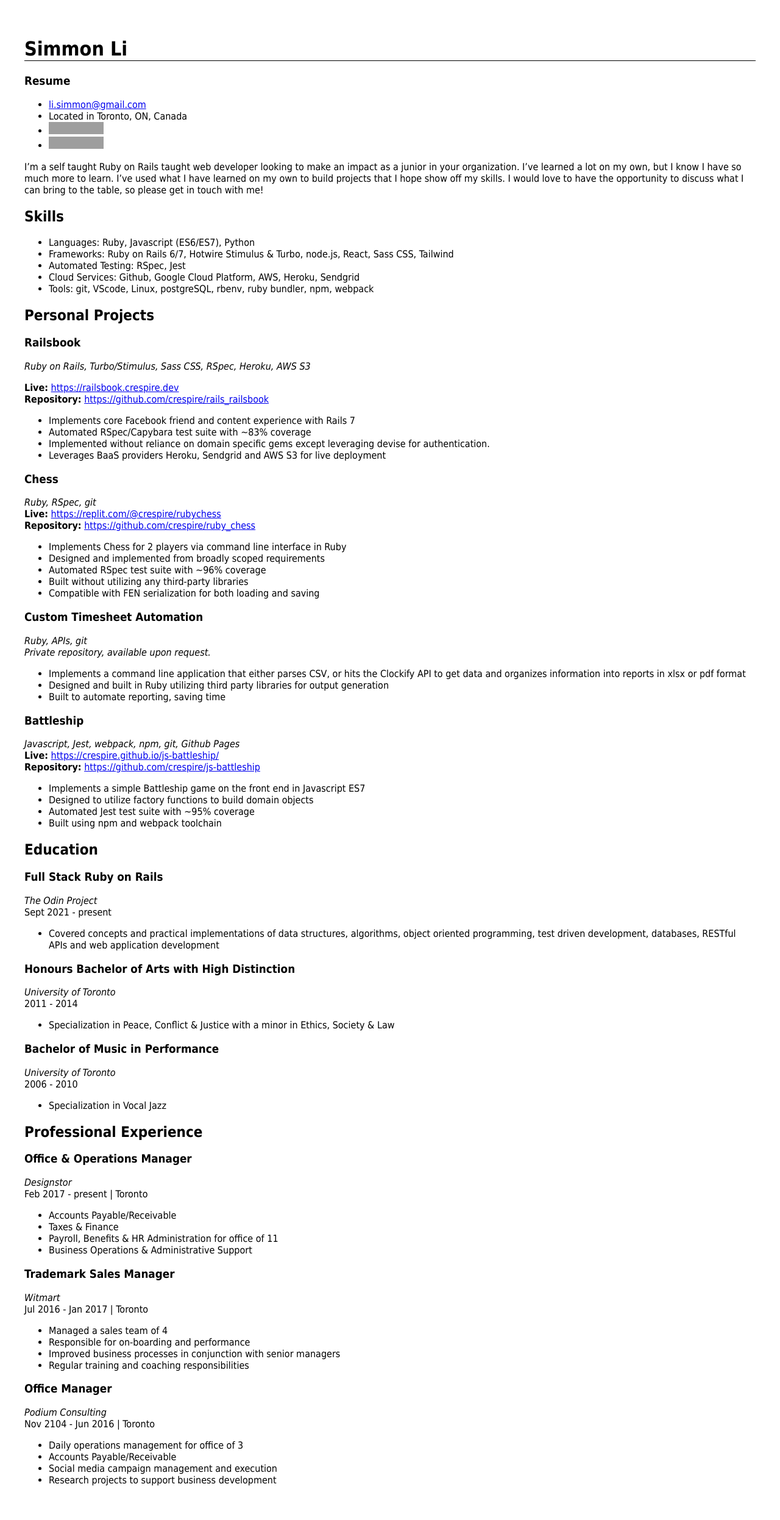
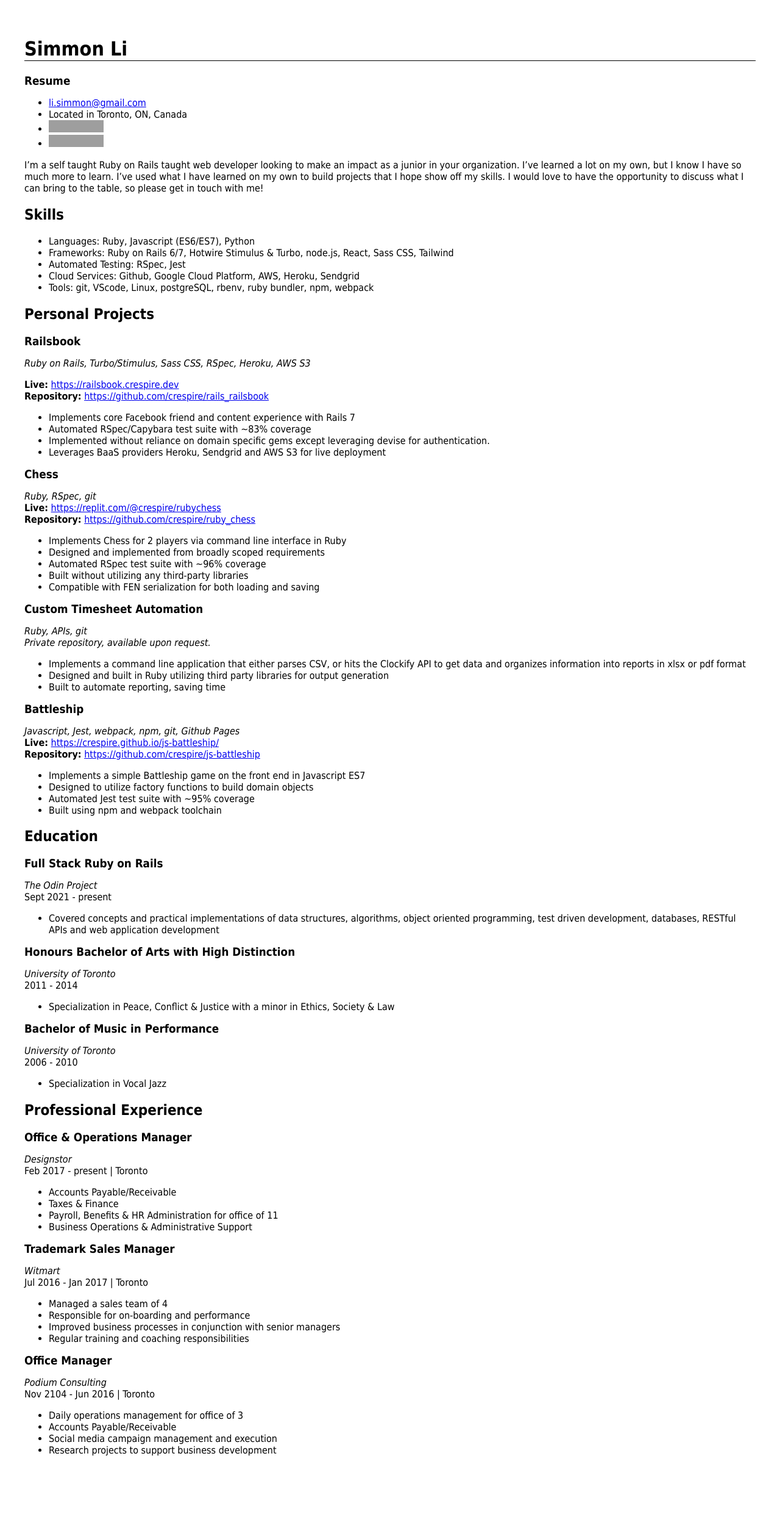
Before and after one commit to crespire/crespire, a Jekyll site: the page built from resume.md, in a window 1280 px wide. Shown: the whole page at 61% size. Built offline with Jekyll 4.4.1, drawn with Linux system fonts in a browser that asks for light colours; our own code applies the rules of GitHub Pages for plain Markdown files; after the commit the page ends 2443 px from its top, so only the background shows below that; grey boxes are pictures that could not be loaded.

Commit message:
Update style, remove margin on h3

```diff
--- a/assets/css/styles.css
+++ b/assets/css/styles.css
@@ -12,3 +12,7 @@ body {
 h1 {
   border-bottom: 1px solid black;
 }
+
+h3 {
+  margin: 0;
+}
```
